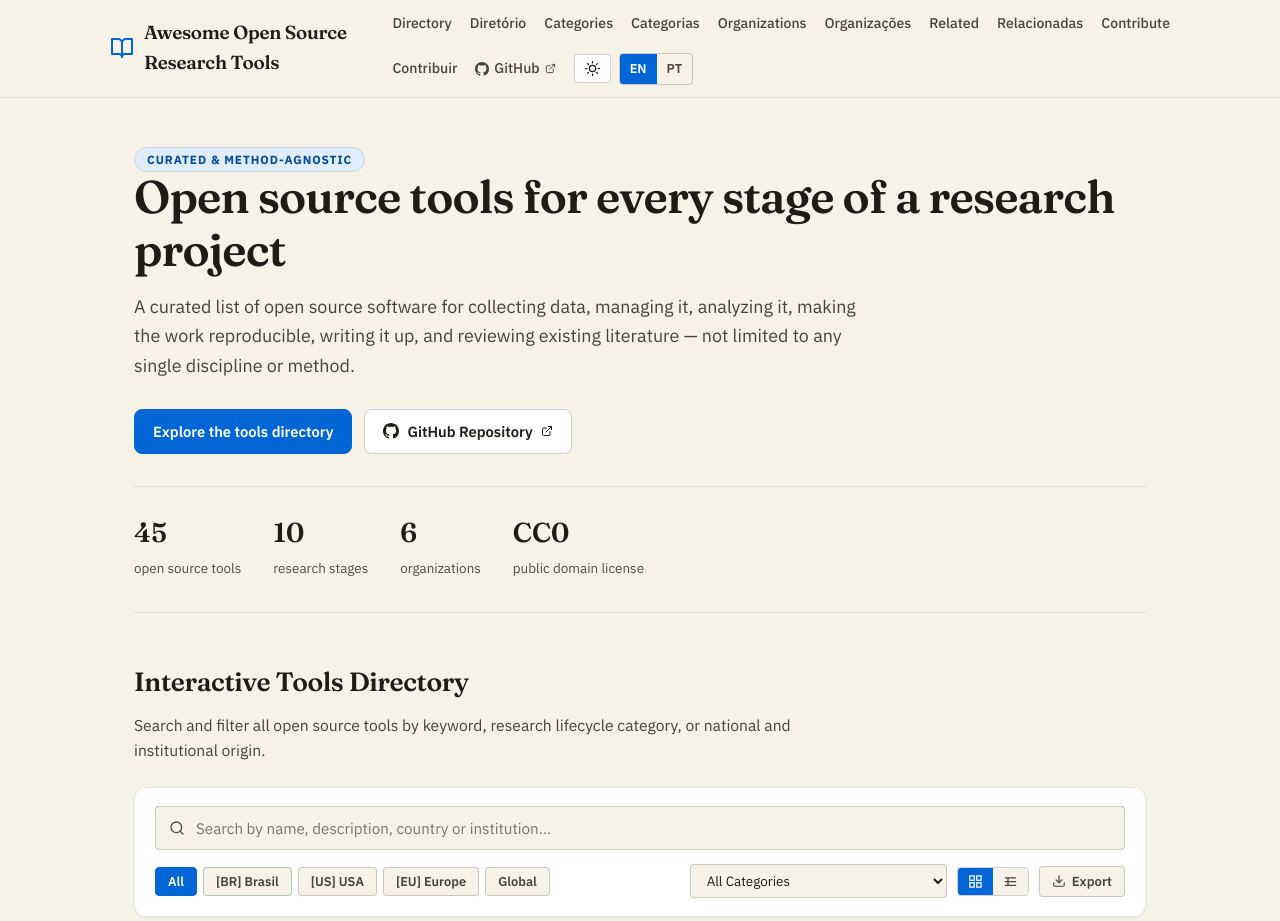
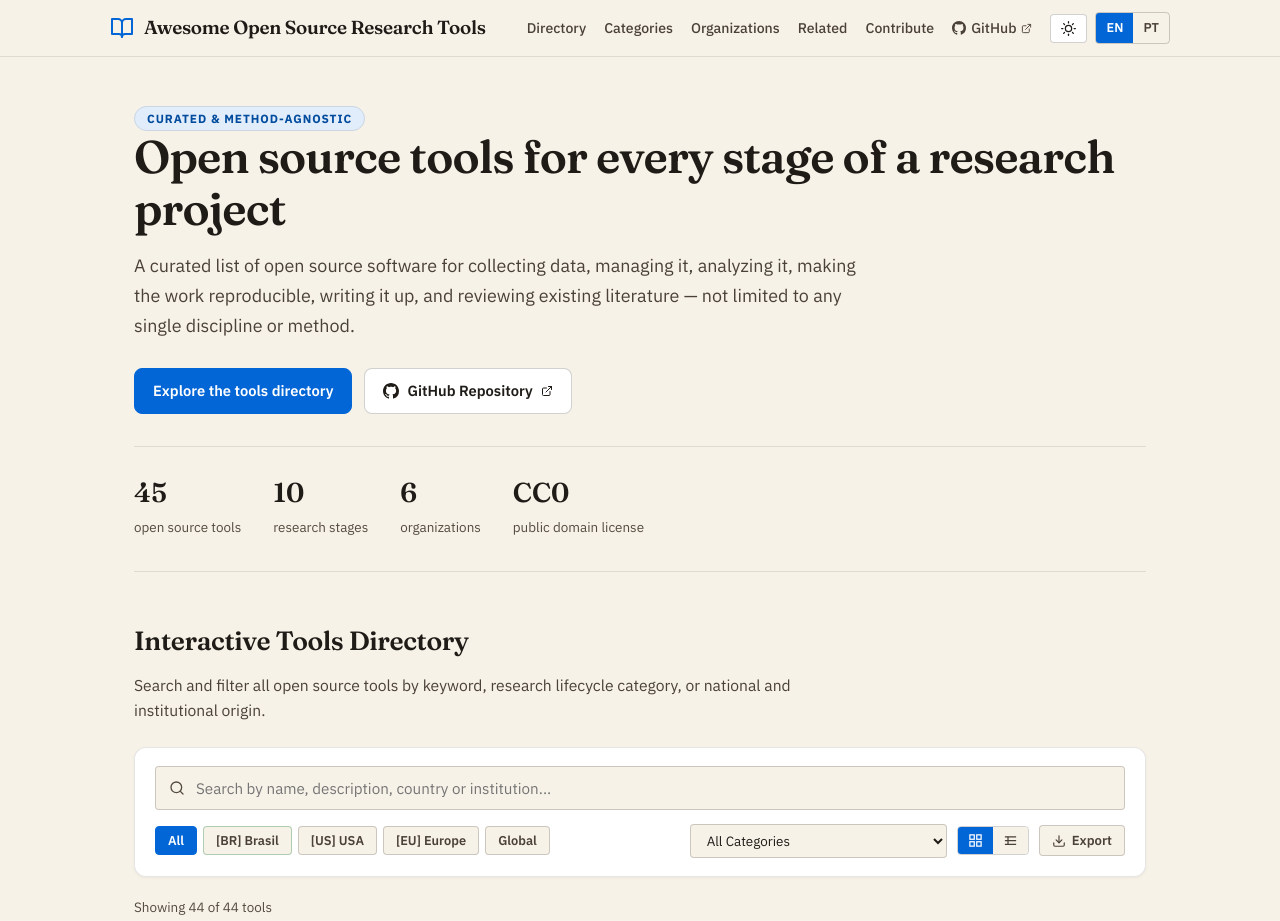
Before and after one commit to mancano-tales/awesome-open-source-research-tools, a website: page index.html in a window 1280 px wide. Shown: the top 921 px of the page. Drawn offline with Linux system fonts and the light colour scheme.

Commit message:
fix: hide inactive-language nav links and make table header offset dynamic
.nav-links a set display:inline-flex with higher CSS specificity than
the [data-i18n] display:none rule meant to hide the inactive language,
so both EN and PT nav labels always rendered together (10 links
instead of 5). This is what made the header wrap onto multiple lines
at anything but very wide viewports. Fixed with a :not(.active-lang)
+ !important rule that reliably wins.

Also replaced the hardcoded top: 98px on the sticky table header with
a --header-h custom property kept in sync via ResizeObserver/resize/
orientationchange/fonts.ready, so it tracks the site header's actual
height instead of assuming a fixed, desktop-only value.

Co-Authored-By: Claude Sonnet 5 <noreply@anthropic.com>

```diff
--- a/index.html
+++ b/index.html
@@ -422,7 +422,7 @@
     background: var(--paper-shade); color: var(--ink); font-family: var(--sans);
     font-weight: 700; font-size: 0.76rem; letter-spacing: 0.05em; text-transform: uppercase;
     padding: 12px 16px; border-bottom: 2px solid var(--rule); white-space: nowrap;
-    position: sticky; top: 98px; z-index: 2; user-select: none;
+    position: sticky; top: var(--header-h, 98px); z-index: 2; user-select: none;
   }
   .data-table thead th.sortable {
     cursor: pointer; transition: background 0.12s ease;
@@ -543,7 +543,7 @@
     overflow: hidden; clip: rect(0, 0, 0, 0); white-space: nowrap; border: 0;
   }
 
-  [data-i18n] { display: none; }
+  [data-i18n]:not(.active-lang) { display: none !important; }
   [data-i18n].active-lang { display: revert; }
   h1[data-i18n].active-lang, .lede[data-i18n].active-lang, .card p[data-i18n].active-lang, p[data-i18n].active-lang { display: block; }
   span[data-i18n].active-lang { display: inline; }
@@ -2678,6 +2678,35 @@ window.AOSRT_DATA = {
   try { savedLang = localStorage.getItem("aosrt-lang"); } catch(e){}
   var initialLang = savedLang || (navigator.language && navigator.language.toLowerCase().indexOf("pt") === 0 ? "pt" : "en");
   applyLang(initialLang);
+
+  // Keep the table's sticky column header flush under the site header,
+  // whose height varies with viewport width (nav can wrap onto extra lines).
+  var siteHeaderEl = document.querySelector("header.site");
+  if (siteHeaderEl) {
+    var measureHeaderHeight = function() {
+      document.documentElement.style.setProperty("--header-h", siteHeaderEl.getBoundingClientRect().height + "px");
+    };
+    // Debounced + settle-on-next-frame: viewport/content changes can fire
+    // several times while the browser is mid-reflow (e.g. nav wrapping onto
+    // a different number of lines), so re-measure once things have settled
+    // instead of trusting whichever intermediate layout pass fired last.
+    var headerResizeTimer = null;
+    var syncHeaderHeight = function() {
+      clearTimeout(headerResizeTimer);
+      headerResizeTimer = setTimeout(function() {
+        requestAnimationFrame(measureHeaderHeight);
+      }, 80);
+    };
+    measureHeaderHeight();
+    window.addEventListener("resize", syncHeaderHeight);
+    window.addEventListener("orientationchange", syncHeaderHeight);
+    if (window.ResizeObserver) {
+      new ResizeObserver(syncHeaderHeight).observe(siteHeaderEl);
+    }
+    if (document.fonts && document.fonts.ready) {
+      document.fonts.ready.then(measureHeaderHeight);
+    }
+  }
 })();
 </script>
 
```
